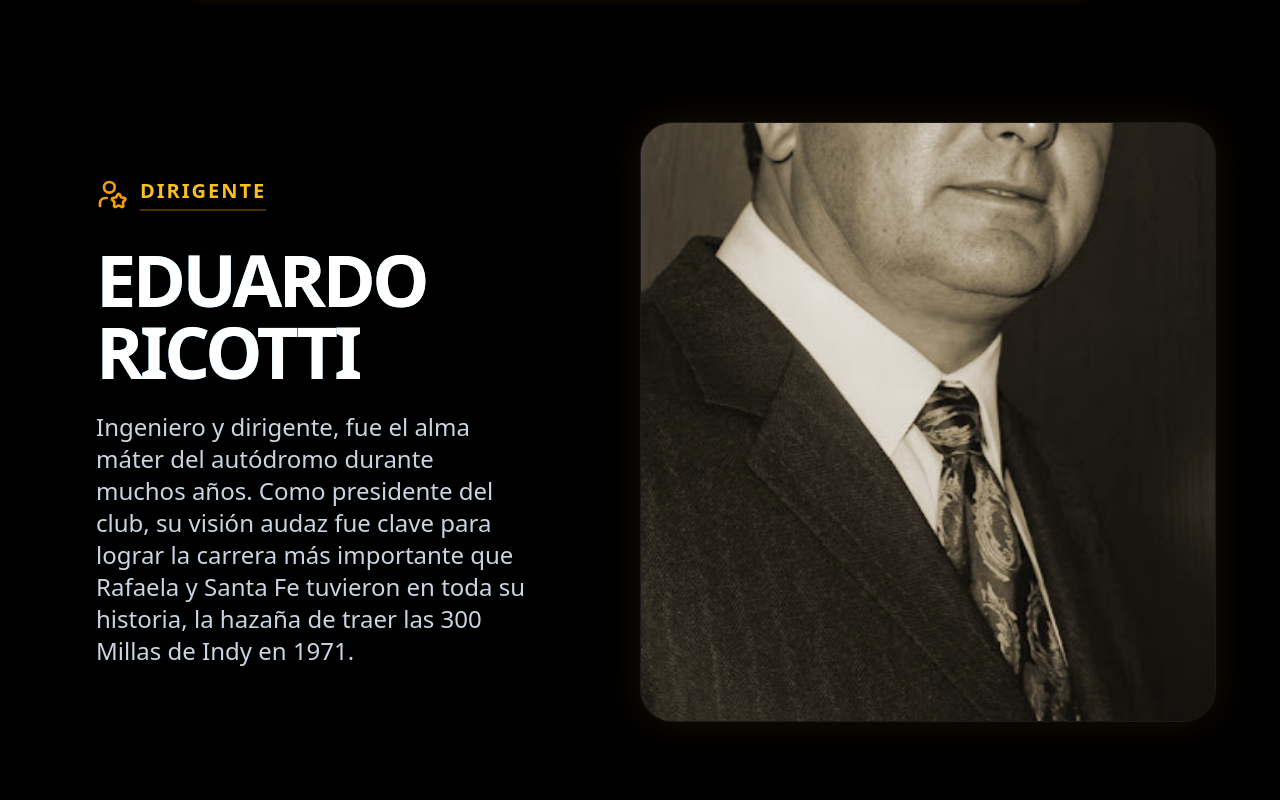
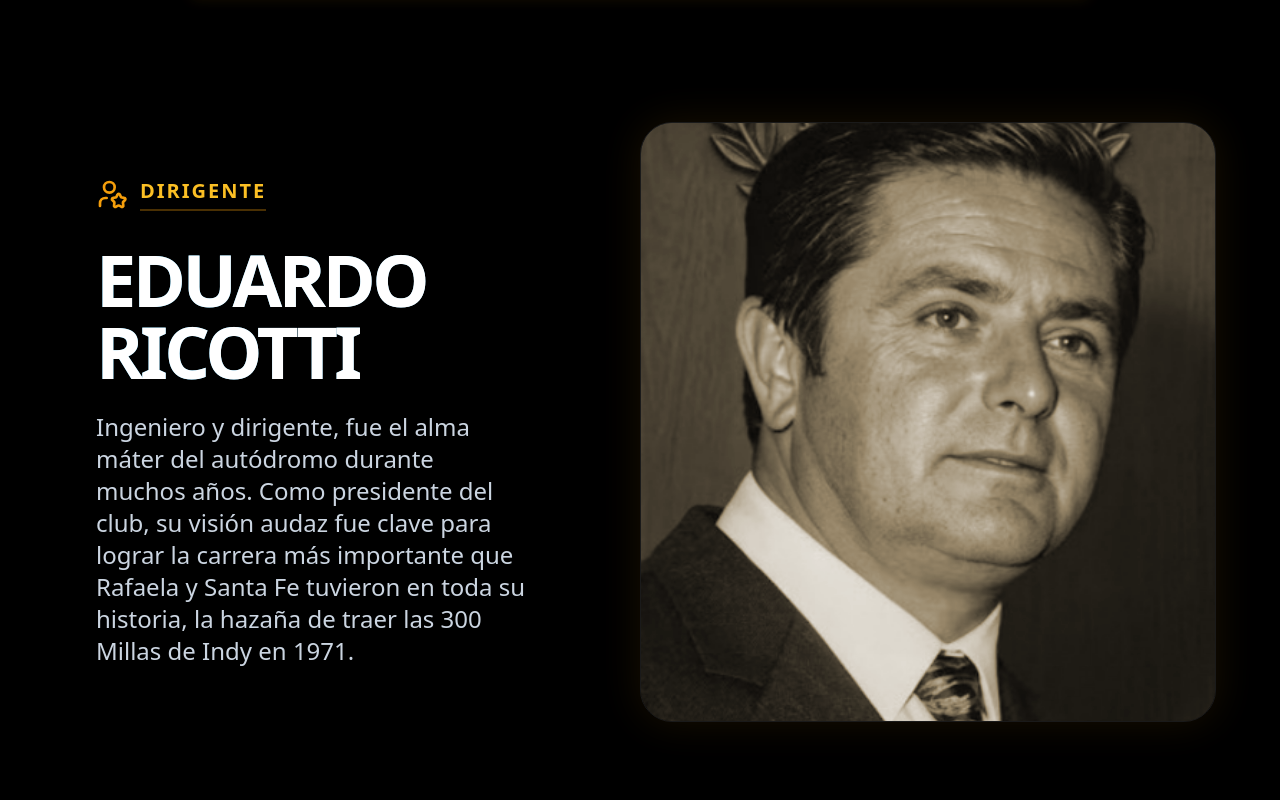
Before and after one commit to mardigitals/front-ovalo-fans, a React (Vite) app: page /historia in a window 1280 px wide. Shown: the part 10580-11380 px from the top of the page. Built offline with nearby package versions, Linux system fonts and the light colour scheme; a web font is replaced by a local one.

Commit message:
feat:mas data

```diff
--- a/src/data/historia.ts
+++ b/src/data/historia.ts
@@ -353,7 +353,7 @@ export const HOMENAJES = [
     id: 4,
     nombre: 'Eduardo Ricotti',
     rol: 'Dirigente',
-    foto: '/public/images/historia/fama/eduardo-ricotti.jpg',
+    foto: '/public/images/historia/fama/eduardo-ricotti.png',
     descripcion: 'Ingeniero y dirigente, fue el alma máter del autódromo durante muchos años. Como presidente del club, su visión audaz fue clave para lograr la carrera más importante que Rafaela y Santa Fe tuvieron en toda su historia, la hazaña de traer las 300 Millas de Indy en 1971.'
   },
   {
@@ -549,7 +549,7 @@ export const HOMENAJES = [
     id: 32,
     nombre: 'Néstor García Veiga',
     rol: 'Piloto',
-    foto: '/public/images/historia/fama/nestro-garcia-veiga.jpg',
+    foto: '/public/images/historia/fama/nestor-garcia-veiga.jpg',
     descripcion: 'Un piloto de gran jerarquía que deslumbró al público rafaelino por su velocidad.'
   },
   {
```
Also changed, not shown: public/images/historia/fama/eduardo-ricotti.png (added).
